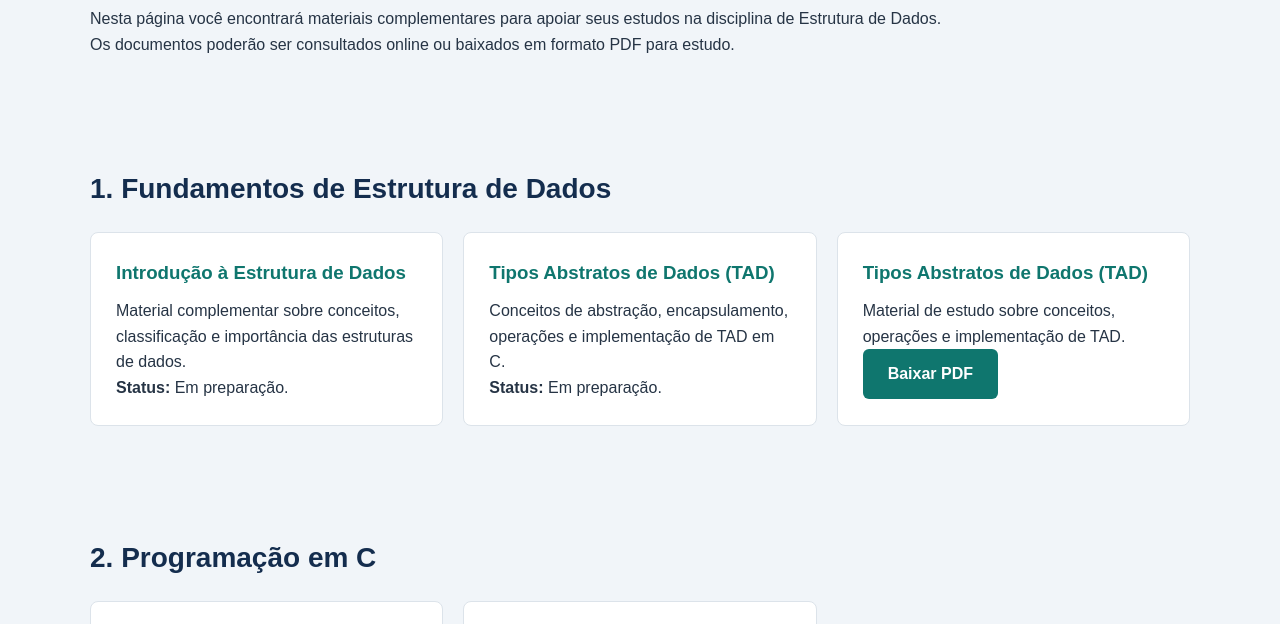
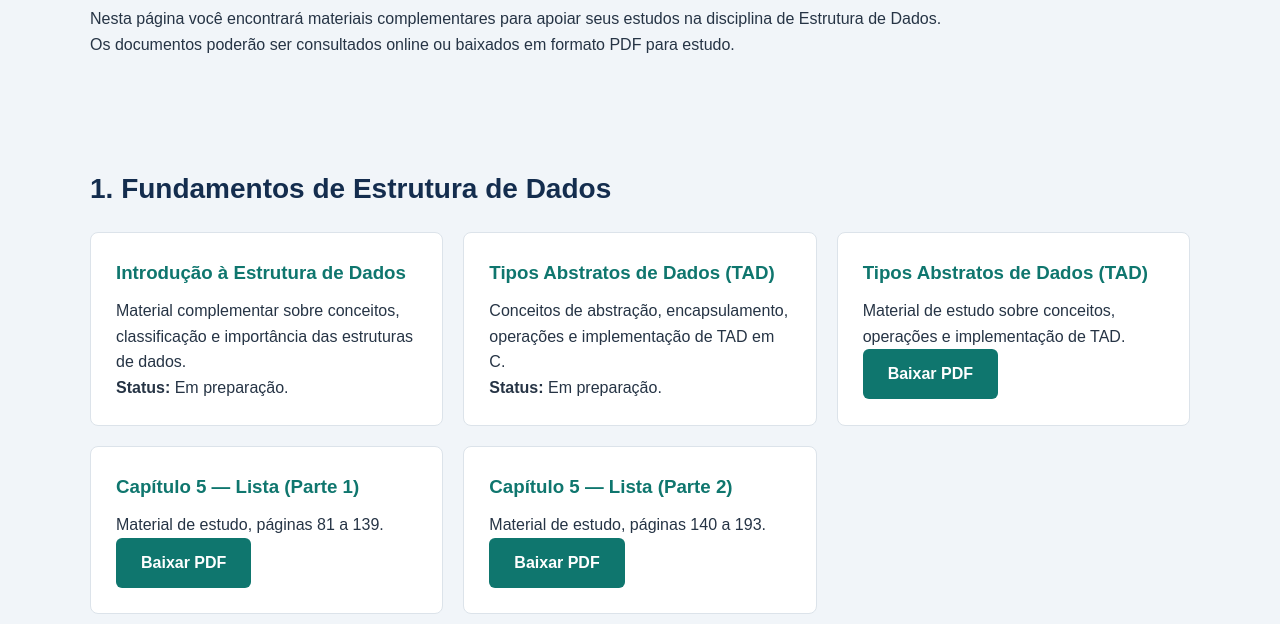
Before and after one commit to geraldonsjunior/ads-estrutura-de-dados, a plain HTML site: page materiais/index.html in a window 1280 px wide. Shown: the part 296-920 px from the top of the page. Drawn offline with Linux system fonts and the light colour scheme.

Commit message:
Update index.html

```diff
--- a/materiais/index.html
+++ b/materiais/index.html
@@ -96,6 +96,21 @@
                     </p>
 
                     <a href="materiais-pdf/capitulo 4 - TADS.pdf" class="botao" download>
+                        Baixar PDF
+                    </a>
+                </article>
+                <article class="card">
+                    <h3>Capítulo 5 — Lista (Parte 1)</h3>
+                    <p>Material de estudo, páginas 81 a 139.</p>
+                    <a href="materiais-pdf/capitulo%205%20-%20Lista%20parte%2001%20p81-139.pdf" class="botao" download>
+                        Baixar PDF
+                    </a>
+                </article>
+
+                <article class="card">
+                    <h3>Capítulo 5 — Lista (Parte 2)</h3>
+                    <p>Material de estudo, páginas 140 a 193.</p>
+                    <a href="materiais-pdf/capitulo%205%20-%20Lista%20parte%2002%20p140-193.pdf" class="botao" download>
                         Baixar PDF
                     </a>
                 </article>
```
